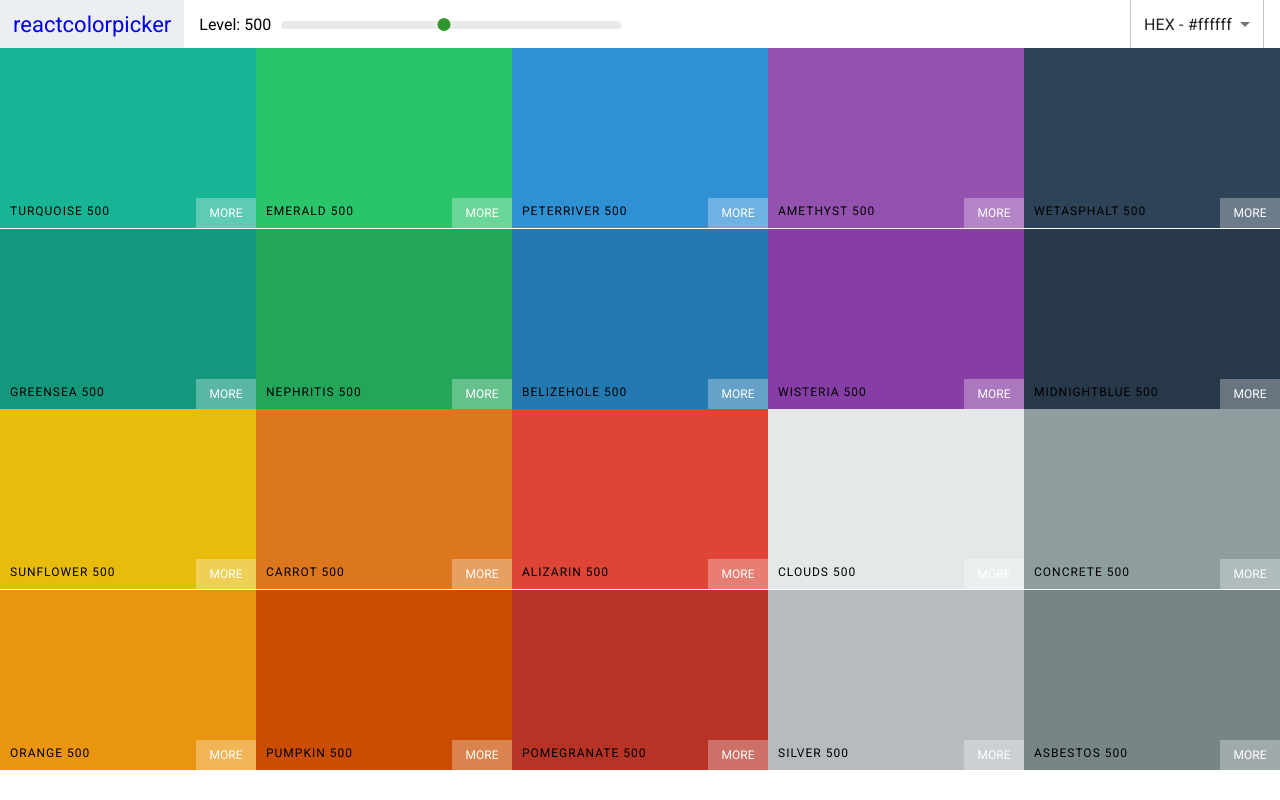
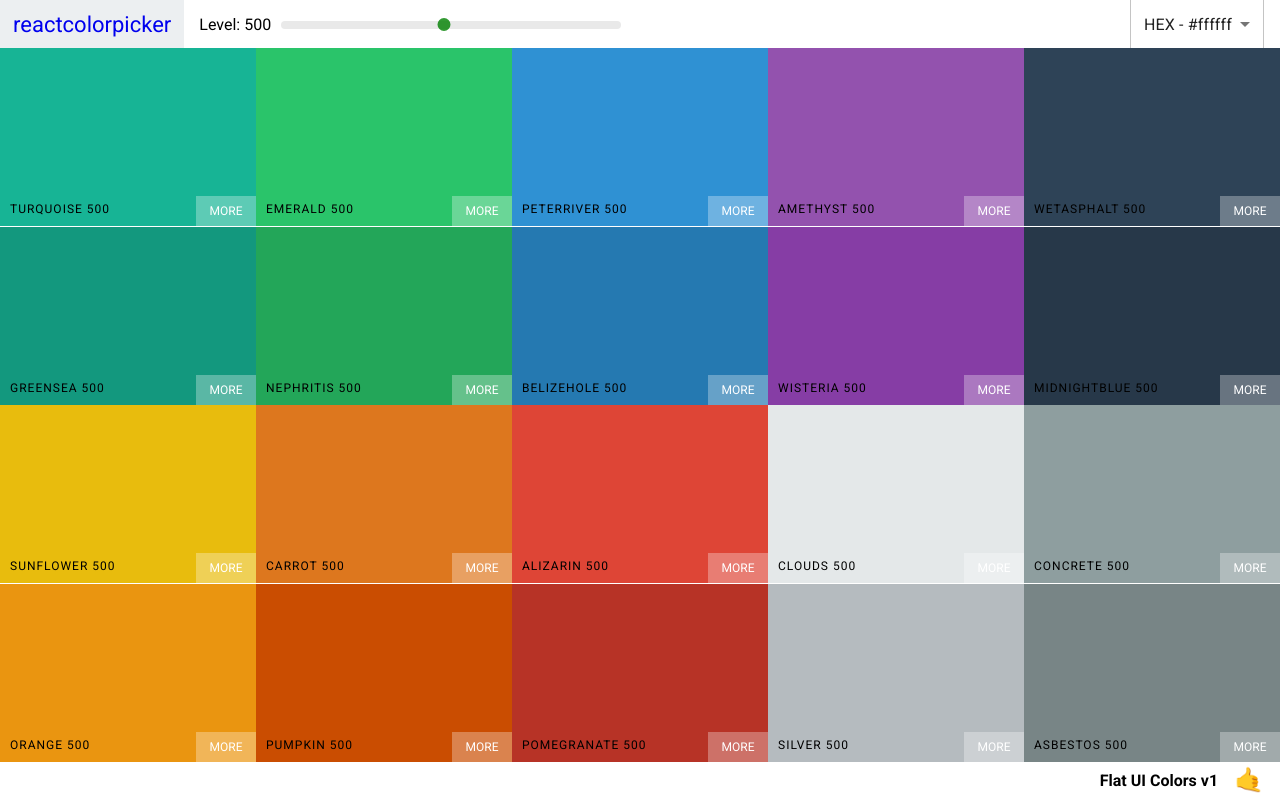
Before and after one commit to deepak-mane/colors-app, a React (Create React App) app: page / in a window 1280 px wide. Built offline with nearby package versions, Linux system fonts and the light colour scheme.

Commit message:
added footer

```diff
--- a/src/Palatte.js
+++ b/src/Palatte.js
@@ -22,10 +22,14 @@
     console.log(this.state.format)
   }
   render() {
-    const { colors } = this.props.palette
+    const { colors, paletteName, emoji } = this.props.palette
     const { level, format } = this.state
     const colorBoxes = colors[level].map(color => (
-      <ColorBox background={color[format]} name={color.name} />
+      <ColorBox
+        background={color[format]}
+        name={color.name}
+        key={color.id}
+      />
     ))
     return (
       <div className='Palatte'>
@@ -40,6 +44,10 @@
           {colorBoxes}
         </div>
         {/* footer goes here */}
+        <footer className='Palatte-footer'>
+          {paletteName}
+          <span className='emoji'>{emoji}</span>
+        </footer>
       </div>
     )
   }
--- a/src/Palette.css
+++ b/src/Palette.css
@@ -1,7 +1,22 @@
 .Palatte {
   height: 100vh;
+  display: flex;
+  flex-direction: column;
 }
 
 .Palette-colors {
   height: 90%;
 }
+.Palatte-footer {
+  background-color: #fff;
+  height: 5vh;
+  display: flex;
+  justify-content: flex-end;
+  align-items: center;
+  font-weight: bold;
+}
+
+.emoji {
+  font-size: 1.5rem;
+  margin: 0 1rem;
+}
```
